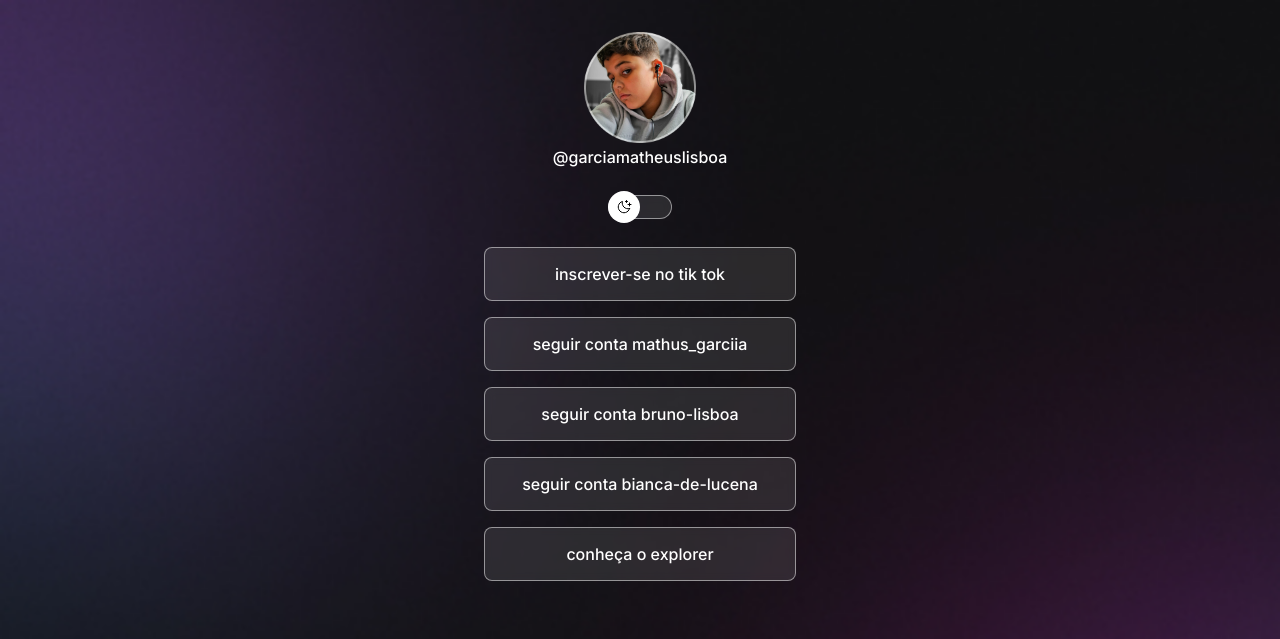
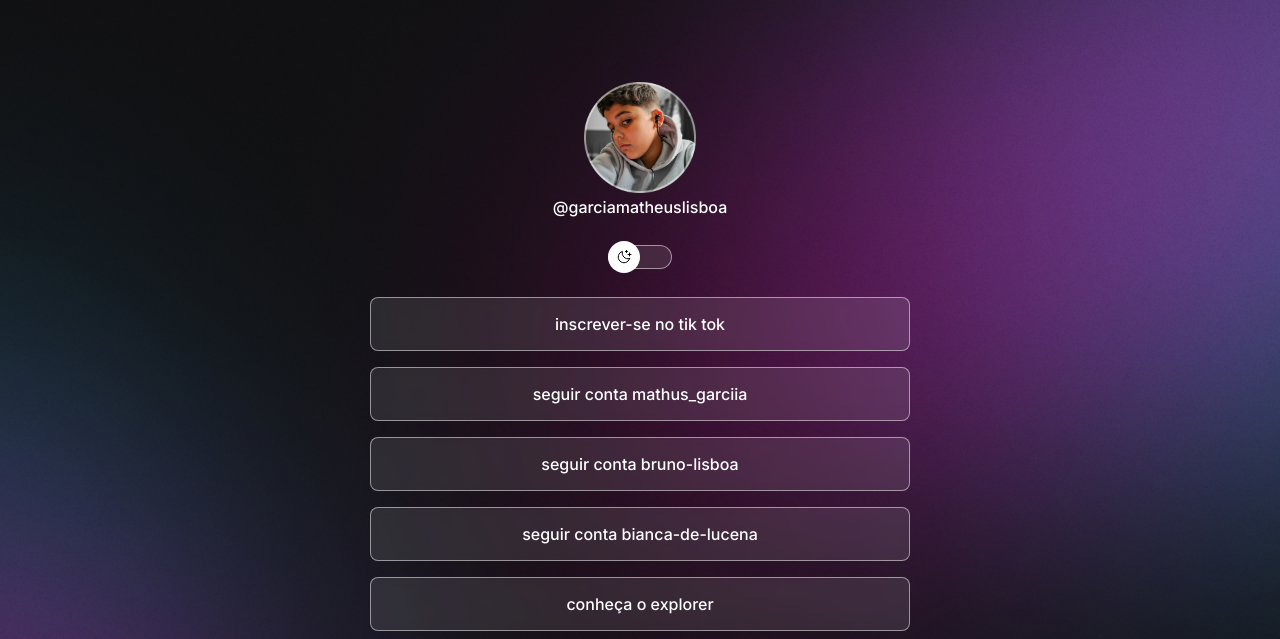
Before and after one commit to MatheusLisboaGarcia/projeto-matheus, a plain HTML site: page index.html in a window 1280 px wide. Shown: the top 639 px of the page. Drawn offline with nearby package versions, Linux system fonts and the light colour scheme.

Commit message:
change background based on media

```diff
--- a/index.html
+++ b/index.html
@@ -2,18 +2,18 @@
 <html lang="pt-br">
 <head>
 
-    <link rel="preconnect" href="https://fonts.googleapis.com">
-    <link rel="preconnect" href="https://fonts.gstatic.com" crossorigin>
-    <link href="https://fonts.googleapis.com/css2?family=Inter:wght@500&display=swap" rel="stylesheet">
+    <link rel="preconnect" href="https://fonts.googleapis.com"/>
+    <link rel="preconnect" href="https://fonts.gstatic.com" crossorigin/>
+    <link href="https://fonts.googleapis.com/css2?family=Inter:wght@500&display=swap" rel="stylesheet"/>
 
-    <link rel="preconnect" href="https://fonts.googleapis.com">
-<link rel="preconnect" href="https://fonts.gstatic.com" crossorigin>
-<link href="https://fonts.googleapis.com/css2?family=Inter&display=swap" rel="stylesheet">
+    <link rel="preconnect" href="https://fonts.googleapis.com"/>
+<link rel="preconnect" href="https://fonts.gstatic.com" crossorigin/>
+<link href="https://fonts.googleapis.com/css2?family=Inter&display=swap" rel="stylesheet"/>
 
     <meta charset="UTF-8">
-    <meta name="viewport" content="width=device-width, initial-scale=1.0">
+    <meta name="viewport" content="width=device-width, initial-scale=1.0" />
     <title>Devlinks</title>
-    <link rel="stylesheet" href="./style.css">
+    <link rel="stylesheet" href="./style.css"/>
 </head>
 <body>
  <div id="container">
--- a/style.css
+++ b/style.css
@@ -34,8 +34,9 @@ body *{
 }
 
 #container{
-    width: 360px;
-    margin: auto;
+    width: 110%;
+    max-width: 588px;
+    margin: 58px auto 0px;
     padding: 0 24px;
 }
 
@@ -155,3 +156,14 @@ ul li a:hover {
 #social-links a:hover {
     background: var(--highlight-color);
 }
+
+/* media queries */
+@media (min-width: 700px) {
+    :root {
+        --bg-url: url(./assets/bg.jpg)
+    }
+
+    .light {
+        --bg-url: url(./assets/bg-light.jpg)
+    }
+}
```
Also changed, not shown: assets/bg-light.jpg (added), assets/bg.jpg (added).
